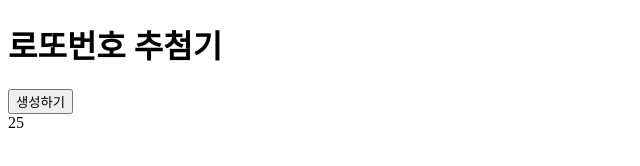
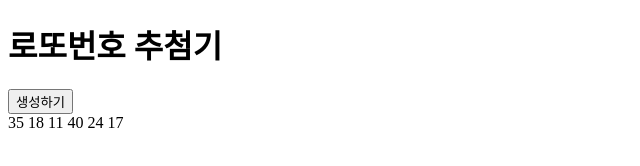
Before and after one commit to Joyunna/study-git-cli, a plain HTML site: page index.html in a window 1280 px wide. Both pictures are taken after a click on the button "생성하기". Shown: the full height of the page, 0-640 px from the left. Drawn offline with Linux system fonts and the light colour scheme.

Commit message:
번호 6개 추첨 되도록 변경 완료

```diff
--- a/index.html
+++ b/index.html
@@ -18,6 +18,14 @@ var LOTTO = document.getElementById("LOTTO");
 // 로또 번호 추첨 함수
 function getLuckyNumber(){
     LOTTO.innerHTML = genLottoNo();
+    var numbers = [];
+    while( numbers.length < 6 ) {
+        var newNumber = genLottoNo();
+        if( numbers.indexOf(newNumber)<0 ) { // 중복검사
+            numbers.push(newNumber);
+        }
+    }
+    LOTTO.innerHTML = numbers.join(" ");
     // TODO 7개로 만들어줘!
 }
 
```
